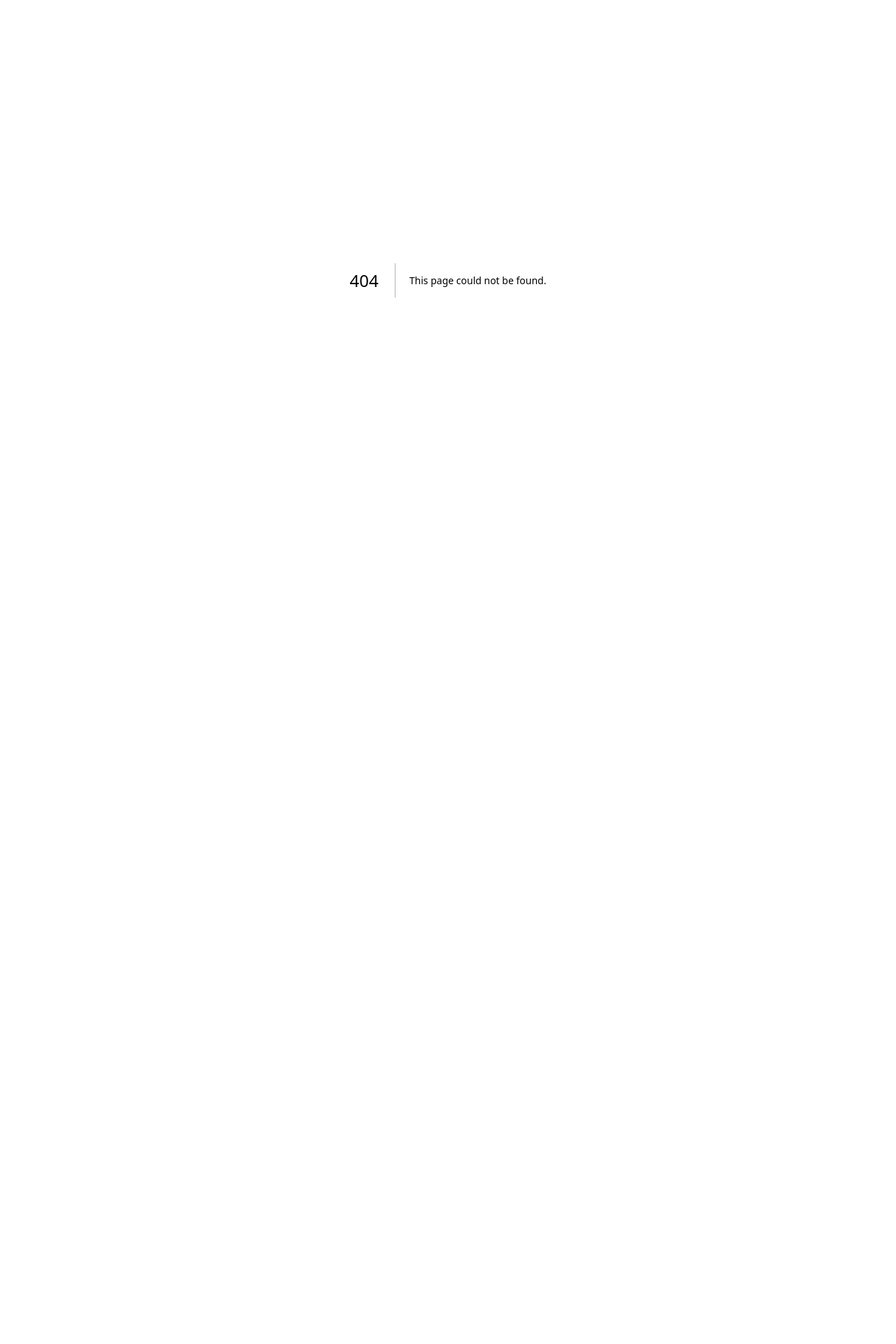
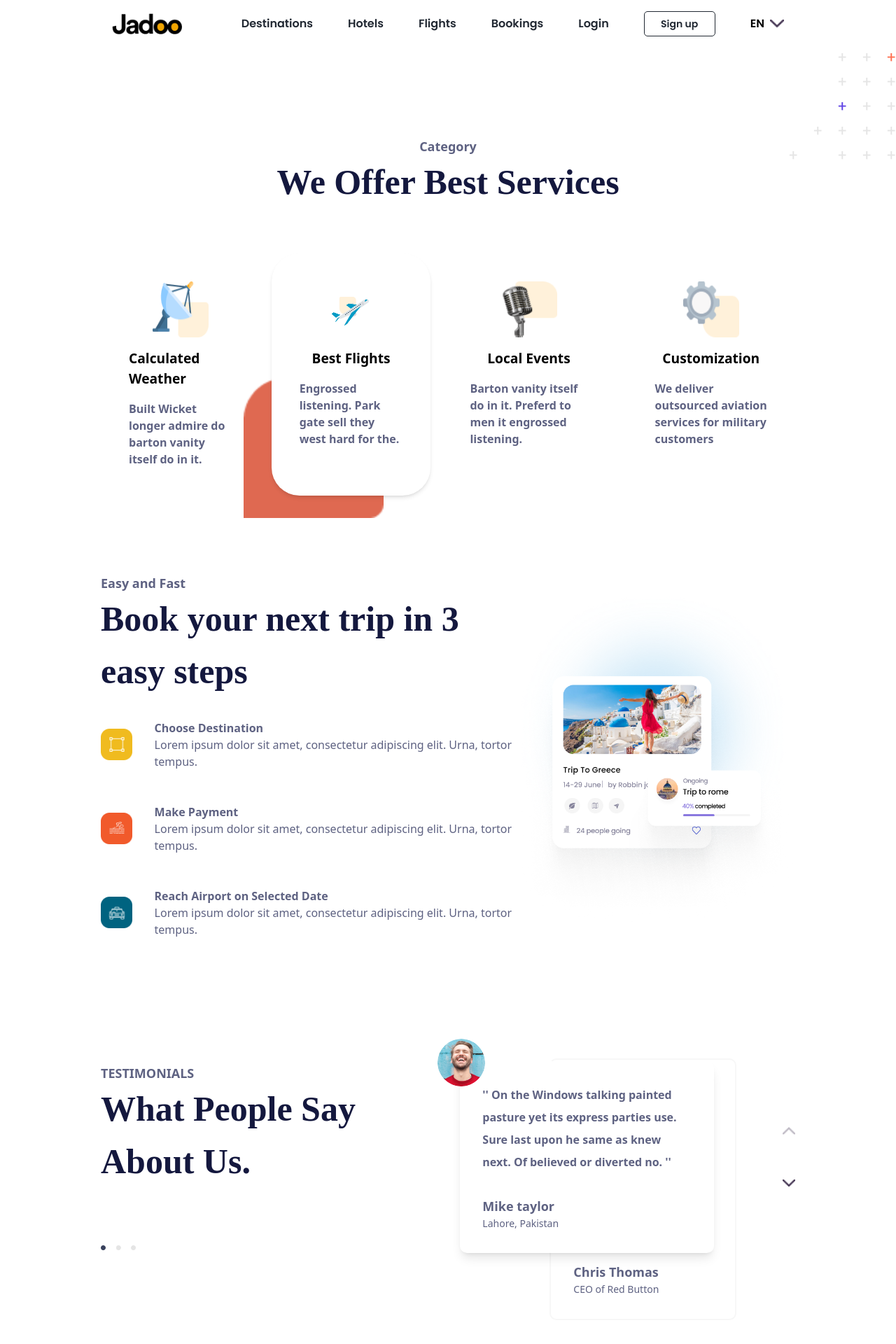
Before and after one commit to Asia-parveen/Travel-Tailwind-next-JS, a Next.js app: page /hotel in a window 1280 px wide. Before the commit this address had no page. Shown: the top 1920 px of the page at 70% size. Before the commit the page ends 800 px from the top, so only its background shows below. Built offline with nearby package versions, Linux system fonts and the light colour scheme; a web font is replaced by a local one.

Commit message:
modification

```diff
--- /dev/null
+++ b/src/app/booking/page.tsx
@@ -0,0 +1,23 @@
+import React from 'react'
+import TopSellingSection from '../components/sections/TopSellingSection'
+import Hero from '../components/sections/Hero'
+import BookTripSection from '../components/sections/BookTripSection'
+
+const BookingPage = () => {
+  return (
+    <>
+        <main className='px:[2rem]  md:px-[9rem] pt-[7rem]'>
+            <Hero/>
+        </main>
+        <div className='px-[9rem] pt-[5rem]'>
+        <TopSellingSection />
+
+        </div>
+        <div className='px-[9rem] pt-[7rem]'>
+        <BookTripSection />
+        </div>
+    </>
+  )
+}
+
+export default BookingPage;
--- a/src/app/components/common/NavBar.tsx
+++ b/src/app/components/common/NavBar.tsx
@@ -22,16 +22,16 @@ function NavBar() {
           </div>
           <div className="flex gap-[20px] xl:gap-[50px] text-[16px] items-center select-none">
             <p className="hover:text-primary text-navText font-[600] cursor-pointer flex items-center gap-2">
-              Destinations
+            Destinations
             </p>
             <p className="hover:text-primary text-navText font-[600] cursor-pointer flex items-center gap-2">
-              Hotels
+             <Link href="/hotel">Hotels</Link>
             </p>
             <p className="hover:text-primary text-navText font-[600] cursor-pointer flex items-center gap-2">
-              Flights
+            <Link href="/flight">Flights</Link>
             </p>
             <p className="hover:text-primary text-navText font-[600] cursor-pointer flex items-center gap-2">
-              Bookings
+            <Link href="/booking">Bookings</Link>
             </p>
 
             <Link
--- /dev/null
+++ b/src/app/flight/page.tsx
@@ -0,0 +1,21 @@
+import React from 'react'
+import TopSellingSection from '../components/sections/TopSellingSection'
+import LogoGroupSection from '../components/sections/LogoGroupSection'
+import NewsLetterSection from '../components/sections/NewsLetterSection'
+
+const FlightPage = () => {
+  return (
+    <>
+        <main className='px-[9rem] pt-[8rem]'>
+        <TopSellingSection />
+        <LogoGroupSection />
+
+        </main>
+        <div className='px-[9rem] pt-[10rem]'>
+        <NewsLetterSection />
+        </div>
+    </>
+  )
+}
+
+export default FlightPage;
--- /dev/null
+++ b/src/app/hotel/page.tsx
@@ -0,0 +1,33 @@
+import React from 'react'
+import Image from 'next/image';
+import CategorySection from '../components/sections/CatgorySection';
+import BookTripSection from '../components/sections/BookTripSection';
+import TestimonialSection from '../components/sections/TestimonialSection';
+
+const HotelPage = () => {
+  return (
+    <>
+         <div className="relative pt-[8rem] px-[9rem]">
+          <CategorySection />
+          <div className="absolute top-0 right-0">
+            <Image
+              src="/images/plusbg.png"
+              alt="blob background shape"
+              width={153}
+              height={166}
+            />
+          </div>
+        </div>
+        <main className=' px-[9rem]   pt-[12rem]'>
+        <BookTripSection />
+
+        </main>
+       <div className='px-[9rem]   p-[7rem]'>
+       <TestimonialSection/>
+       </div>
+
+    </>
+  )
+}
+
+export default HotelPage;
--- a/src/app/layout.tsx
+++ b/src/app/layout.tsx
@@ -2,6 +2,8 @@ import type { Metadata } from 'next';
 // import localFont from "next/font/local";
 import { Poppins, Volkhov } from 'next/font/google';
 import './globals.css';
+import NavBar from './components/common/NavBar';
+import FooterSection from './components/sections/FooterSection';
 
 const poppins = Poppins({ subsets: ['latin'], weight: ['400', '600'] });
 const volkhov = Volkhov({ subsets: ['latin'], weight: ['400', '700'] });
@@ -30,7 +32,14 @@ export default function RootLayout({
   return (
     <html lang="en">
       <body className={[poppins.className, volkhov.className].toString()}>
+      <main className="relative poppins  md:px-[9rem]">
+      <NavBar/>
+      </main>
+
         {children}
+        <main className="relative poppins px-[1rem]  md:px-[9rem] pt-[8rem]">
+        <FooterSection/>
+        </main>
       </body>
     </html>
   );
--- a/src/app/page.tsx
+++ b/src/app/page.tsx
@@ -46,7 +46,7 @@
 // }
 
 import React from 'react';
-import NavBar from './components/common/NavBar';
+// import NavBar from './components/common/NavBar';
 import Hero from './components/sections/Hero';
 import CatgorySection from './components/sections/CatgorySection';
 import TopSellingSection from './components/sections/TopSellingSection';
@@ -54,15 +54,15 @@ import BookTripSection from './components/sections/BookTripSection';
 import TestimonialSection from './components/sections/TestimonialSection';
 import LogoGroupSection from './components/sections/LogoGroupSection';
 import NewsLetterSection from './components/sections/NewsLetterSection';
-import FooterSection from './components/sections/FooterSection';
+
 import Image from 'next/image';
 
 export default function Home() {
   return (
     <main className="relative poppins  md:px-[9rem]">
-      <NavBar />
+      {/* <NavBar /> */}
       <div className="px-4 flex flex-col gap-[7.69rem]">
-        <Hero />
+        <Hero/>
 
         <div className="absolute top-0 right-0 -z-10">
           <Image
@@ -96,7 +96,7 @@ export default function Home() {
         <TestimonialSection />
         <LogoGroupSection />
         <NewsLetterSection />
-        <FooterSection />
+
       </div>
     </main>
   );
```
